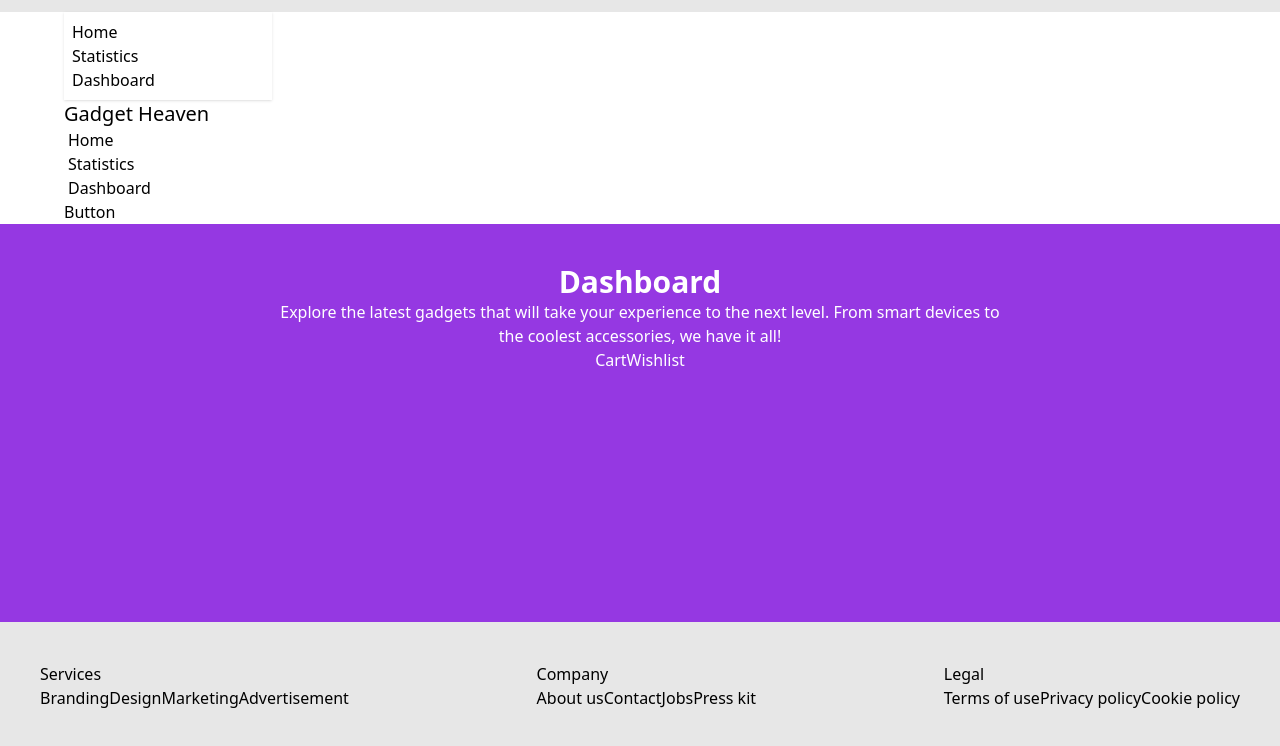
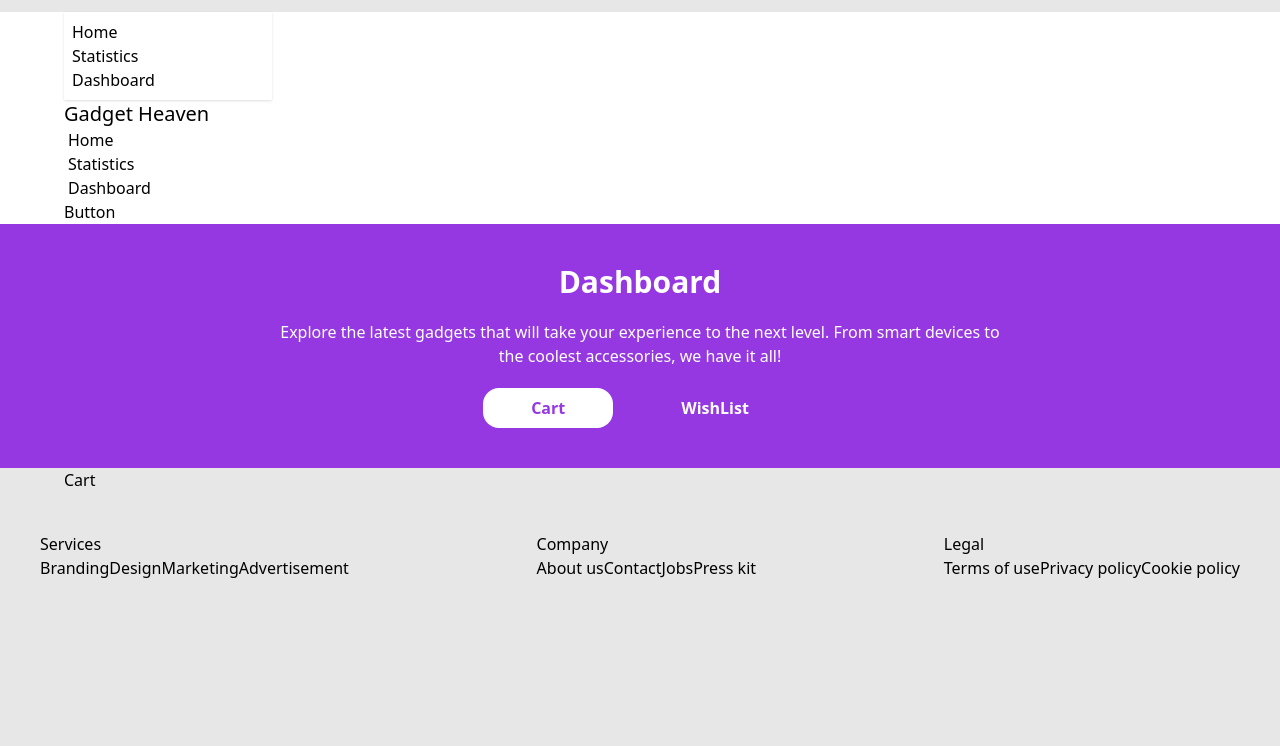
Before and after one commit to Ifaz120/gadget-heaven-a8, a React (Vite) app: page /dashboard in a window 1280 px wide. Shown: the top 746 px of the page. Built offline with nearby package versions, Linux system fonts and the light colour scheme.

Commit message:
cartlist done

```diff
--- /dev/null
+++ b/src/components/CartList/CartList.jsx
@@ -0,0 +1,29 @@
+import React, { useEffect } from 'react';
+
+const CartList = ({jinish}) => {
+  const {product_id,product_image,product_title,description,price} = jinish;
+  // useEffect(()=>{
+  //   fetch('/gadgetData.json')
+  //   .then(res => res.json())
+  //   .then()
+  // },[])
+  return (
+    <div className='  mb-10'>
+      <div className='bg-white p-5 rounded-3xl flex gap-x-10'>
+        <div className=''>
+          <img className='h-40 w-50' src={product_image} alt="" />
+        </div>
+        <div className='flex flex-col gap-y-3'>
+          <h3 className='font-semibold text-2xl '>{product_title}</h3>
+          <p className='text-xl text-[#484747]'>{description}</p>
+          <p className='text-xl text-[#484747] font-medium'>Price: {price}</p>
+        </div>
+
+      </div>
+
+
+    </div>
+  );
+};
+
+export default CartList;
--- a/src/components/Dashboard/Dashboard.jsx
+++ b/src/components/Dashboard/Dashboard.jsx
@@ -1,17 +1,79 @@
-import React from 'react';
+import React, { useEffect, useState } from "react";
+import { useLoaderData } from "react-router-dom";
+import { getBuyList } from "../../utility/AddToDb";
+import ProductDetails from "../ProductDetails/ProductDetails";
+import Product from "../Product/Product"
+import CartList from "../CartList/CartList";
+const Dashboard = () => {
+  const [buyList, setBuyList] = useState([]);
 
-const Dashboard = () => {
+  const allProduct = useLoaderData();
+  useEffect(() => {
+    const storedBuyList = getBuyList();
+    const storedBuyListInt = storedBuyList.map((id) => parseInt(id));
+
+    const buyProductList = allProduct.filter((prod) =>
+      storedBuyListInt.includes(prod.product_id)
+    );
+    setBuyList(buyProductList);
+  }, []);
+
+  const [activeTab, setActiveTab] = useState("cart");
+
   return (
-    <div>
-      <div className="bg-[#9538E2] text-center text-white pt-10 pb-[250px] relative">
+    <div className="">
+      <div className="bg-[#9538E2] text-center text-white pt-10 pb-10 flex flex-col gap-y-5">
         <h2 className="text-3xl font-bold">Dashboard</h2>
         <p>
           Explore the latest gadgets that will take your experience to the next
           level. From smart devices to <br /> the coolest accessories, we have
           it all!
         </p>
-        <button className='btn'>Cart</button>
-        <button className='btn'>Wishlist</button>
+        <div className="flex justify-center gap-x-5">
+          <button
+            onClick={() => setActiveTab("cart")}
+            className={`btn font-bold text-base py-2 px-12 rounded-2xl
+             ${
+               activeTab === "cart"
+                 ? "bg-white text-[#9538E2] border-none"
+                 : "bg-[#9538E2] text-white border-1 border-white "
+             }`}
+          >
+            Cart
+          </button>
+          <button
+            onClick={() => setActiveTab("wishlist")}
+            className={`btn font-bold text-base py-2 px-12 rounded-2xl
+             ${
+               activeTab === "wishlist"
+                 ? "bg-white text-[#9538E2] border-none"
+                 : "bg-[#9538E2] text-white border-1 border-white "
+             }`}
+          >
+            WishList
+          </button>
+        </div>
+      </div>
+      <div className="text-black w-[90%] mx-auto">
+        <div>
+
+          <div>
+            {activeTab === "cart" ? <h2>Cart</h2> : <h2> Wish list</h2>}
+          </div>
+          <div>
+            {/* ekhane price and etc boshbe */}
+          </div>
+
+        </div>
+        {/* ekhane tab change er jinish gula thakbe */}
+        <div>
+          {/* ekhane props jinish disi karon amar product er vetore item gula ovabei dewa */}
+           {
+          activeTab === "cart" ?
+            buyList.map((prods)=><CartList key={prods.product_id} jinish={prods}></CartList>)
+           : ""
+        }
+        </div>
       </div>
     </div>
   );
--- a/src/components/NavBar/NavBar.jsx
+++ b/src/components/NavBar/NavBar.jsx
@@ -6,9 +6,9 @@ const NavBar = () => {
   const location = useLocation();
   const isHome = location.pathname === "/";
   const Links = <>
-  <li><NavLink to={`/`}>Home</NavLink></li>
+  <li><NavLink to="/">Home</NavLink></li>
   <li><NavLink>Statistics</NavLink></li>
-  <li><NavLink to={`/dashboard` }>Dashboard</NavLink></li>
+  <li><NavLink to="/dashboard">Dashboard</NavLink></li>
   </>
   return (
     <div style={{
--- a/src/components/ProductDetails/ProductDetails.jsx
+++ b/src/components/ProductDetails/ProductDetails.jsx
@@ -1,5 +1,6 @@
 import React from "react";
 import { useLoaderData, useLocation, useParams } from "react-router-dom";
+import { addToTheBuyList } from "../../utility/AddToDb";
 
 const ProductDetails = () => {
   const { product_id } = useParams();
@@ -18,6 +19,9 @@ const ProductDetails = () => {
   } = product;
   const location = useLocation();
   const isHome = location.pathname === "/";
+  const handleAddToCart =(id)=>{
+    addToTheBuyList(id);
+  }
 
   return (
     <div className="text-black mx-auto relative h-[900px]">
@@ -45,7 +49,7 @@ const ProductDetails = () => {
                     In stock
                   </span>
                 ) : (
-                  <span className="text-green-400 px-3 py-1 font-bold border rounded-3xl border-green-400 bg-green-100">
+                  <span className="text-red-400 px-3 py-1 font-bold border rounded-3xl border-red-400 bg-red-100">
                     Out of stock
                   </span>
                 )}
@@ -92,7 +96,8 @@ const ProductDetails = () => {
                 class="mask mask-star-2 bg-orange-400"
               />
             </div>
-            <button class="btn w-[40%] border-none bg-[#9538E2] hover:bg-white hover:text-[#9538E2] font-bold rounded-2xl">Add To Cart</button>
+            {/* id pass korte hole onclick e arrow function nite hoy */}
+            <button onClick={() =>handleAddToCart(productId)} class="btn w-[40%] border-none bg-[#9538E2] hover:bg-white hover:text-[#9538E2] font-bold rounded-2xl">Add To Cart</button>
           </div>
         </div>
       </div>
--- a/src/main.jsx
+++ b/src/main.jsx
@@ -28,9 +28,9 @@ const router = createBrowserRouter([
         loader: ()=> fetch('/gadgetData.json'),
       },
       {
-        path: "/dashboard",
-        element: <Dashboard></Dashboard>
-
+        path: "dashboard",
+        element: <Dashboard></Dashboard>,
+        loader: () => fetch('/gadgetData.json')
       }
     ],
   },
--- /dev/null
+++ b/src/utility/AddToDb.js
@@ -0,0 +1,25 @@
+const getBuyList = () => {
+  const storedListStr = localStorage.getItem("buy-list");
+
+  // jodi ekhane amader localstorage e kisu thake tahole amra add korbo, nahole empty array return korbo . so ekhane ofcourse checkkora lagbe nahole barbar addkorte thakbe.
+
+  if (storedListStr) {
+    const storedList = JSON.parse(storedListStr);
+    return storedList;
+  } else {
+    return [];
+  }
+};
+
+const addToTheBuyList = (id) => {
+  const storedList = getBuyList();
+  if (storedList.includes(id)) {
+    console.log(id, "its already added");
+  } else {
+    storedList.push(id);
+    const storedListStr = JSON.stringify(storedList);
+    localStorage.setItem("buy-list", storedListStr);
+  }
+};
+
+export { addToTheBuyList, getBuyList}
```
